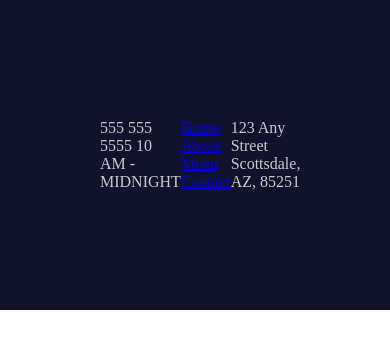
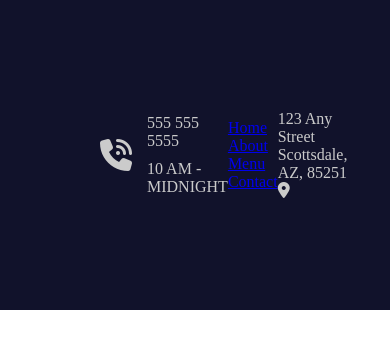
Before and after one commit to DamianGaleano9/Devcamp, a plain HTML site: page index.html in a window 390 px wide. Drawn offline with Linux system fonts and the light colour scheme.

Commit message:
fix phone icon

```diff
--- a/index.html
+++ b/index.html
@@ -5,14 +5,28 @@
     <meta name="viewport" content="width=device-width, initial-scale=1.0">
     <title>Homepaget</title>
     <link rel="stylesheet" href="styles.css">
+    <script src="https://kit.fontawesome.com/78aaa796f5.js" crossorigin="anonymous"></script>
 </head>
 <body>
     <div class="navigation-wrapper">
         <!-- Hours + phone -->
-        <div>
-            555 555 5555
-            10 AM - MIDNIGHT
+        <div class="left-column">
+            <div class="icon">
+              <i class="fa-solid fa-phone-volume"></i>
+            </div>
+
+
+            <div class="contact-hours-wrapper">
+                <div class="phone">
+                    555 555 5555
+                </div>
+                <div class="hours">
+                    10 AM - MIDNIGHT
+                </div>
+
+            </div>
         </div>
+
 
         <!--  link wrapper -->
         <div>
@@ -38,6 +52,7 @@
         <div>
             123 Any Street
             Scottsdale, AZ, 85251
+            <i class="fa-solid fa-location-dot"></i>
         </div>
     </div>
 </body>
--- a/styles.css
+++ b/styles.css
@@ -10,9 +10,38 @@ body {
     height: 190px;
     background-color: #11122B;
     color: #cbcbcb;
+    /* Flexbox container*/
     display: flex;
     justify-content: space-between;
     align-items: center;
-    padding: 60px 100px 60px 100px;
+    padding: 60px 100px;
+}
+
+.left-column {
+    display: flex;
+    align-items: center;
+}
+
+.icon {
+    margin-right: 15px;
+}
+
+.icon i {
+    font-size: 2em;
+}
+
+.contac-hours-wrapper {
+    display: flex;
+    text-align: justify;
+}
+
+.address-wrapper {
 
 }
+
+
+.left-column > .contact-hours-wrapper {
+    display: grid;
+    grid-template-columns: 1fr;
+    grid-gap: 10px;
+}
```
